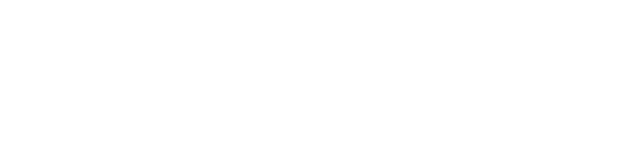
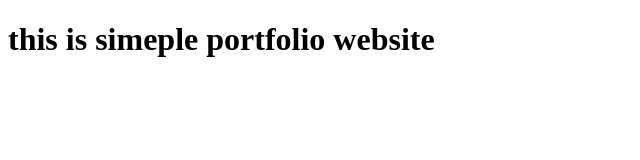
Before and after one commit to kaziabulhasib/Web-developer-portfolio, a plain HTML site: page inex.html in a window 1280 px wide. Shown: the whole page, without its empty margins (0-640 px from the left). Drawn offline with Linux system fonts and the light colour scheme.

Commit message:
added h1 tag to testing

```diff
--- a/inex.html
+++ b/inex.html
@@ -6,6 +6,7 @@
     <title>web developer portfolio</title>
   </head>
   <body>
+    <h1>this is simeple portfolio website</h1>
     <header></header>
     <main></main>
     <footer></footer>
```
